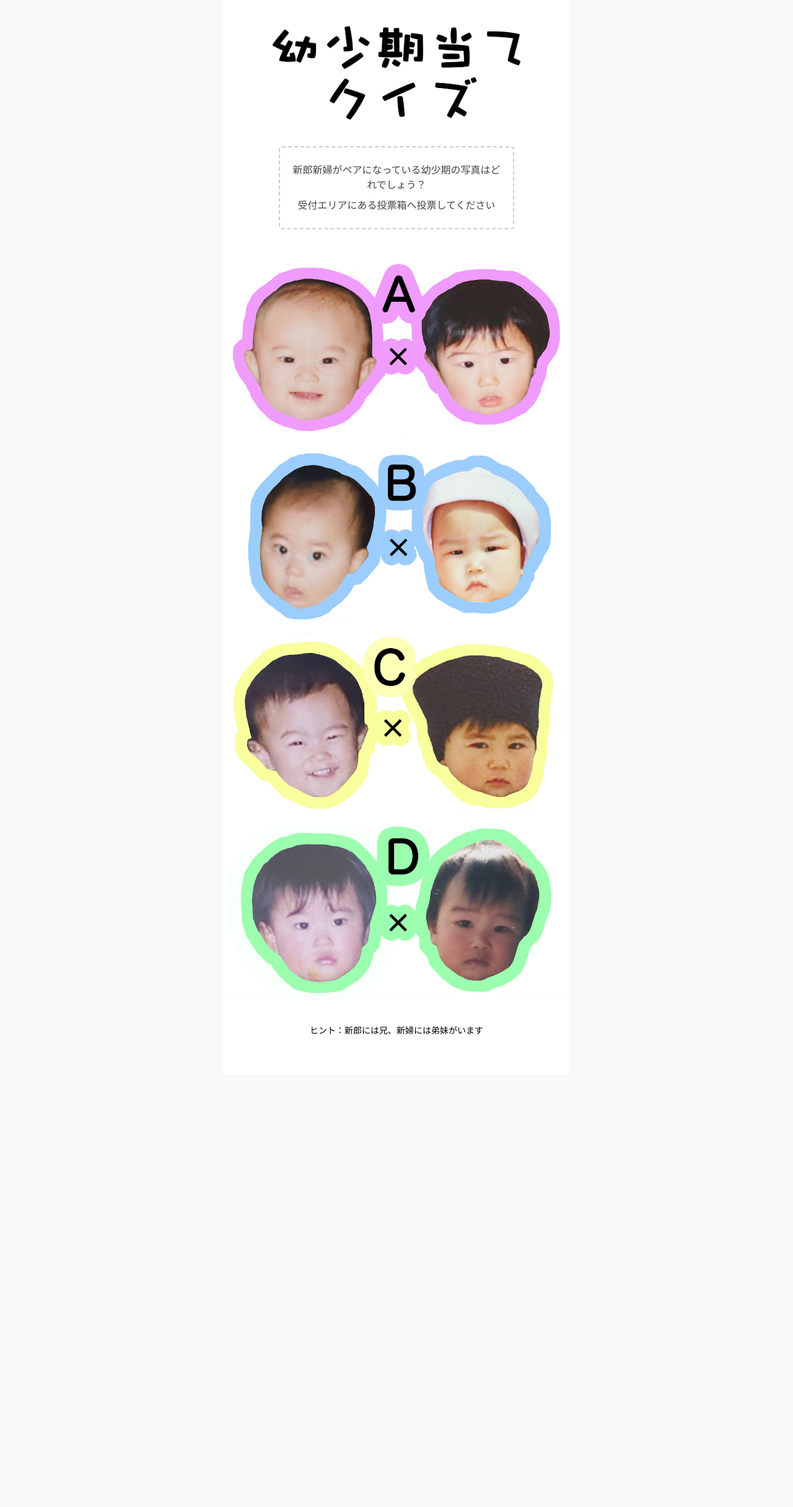
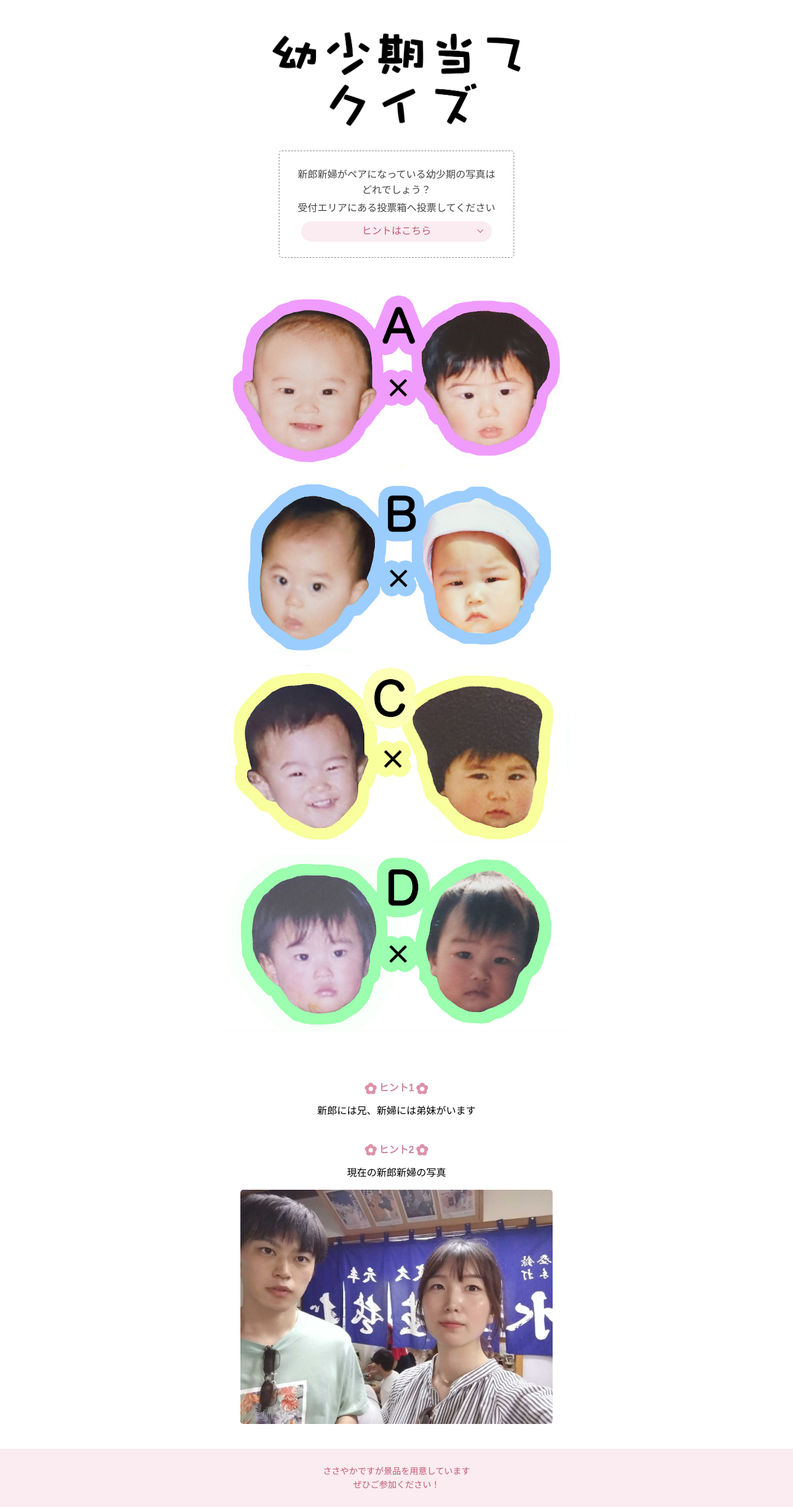
Before and after one commit to apricotn18/weddingquiz, a React app: page / in a window 1280 px wide. Shown: the part 69-2501 px from the top of the page at 62% size. Before the commit the page ends 1803 px from the top, so only its background shows below. Built offline with nearby package versions, Linux system fonts and the light colour scheme.

Commit message:
complete

```diff
--- a/src/index.js
+++ b/src/index.js
@@ -1,47 +1,15 @@
 import React from "react";
 import ReactDOM from "react-dom/client";
-import { BrowserRouter, Routes, Route } from "react-router-dom";
 import "./reset.scss";
 import "./style.scss";
-import image1 from "./img/1.jpg";
-import image2 from "./img/2.jpg";
-import image4 from "./img/4.jpg";
-import image5 from "./img/5.jpg";
-import image7 from "./img/7.jpg";
-import image8 from "./img/8.jpg";
 import imageNoren from "./img/noren.png";
 import imageTitle from "./img/quiztitle.png";
 import imageA from "./img/A.png";
 import imageB from "./img/B.png";
 import imageC from "./img/C.png";
 import imageD from "./img/D.png";
-
-const list = [
-	{
-		image: image1,
-		text: "【表参道駅 A2出口】から地上に出ます。",
-	},
-	{
-		image: image2,
-		text: "地上へ上がると、すぐ右手にApple Storeがあります。真っすぐ進み、Apple Storeの角を右に曲がってください。",
-	},
-	{
-		image: image4,
-		text: "約100m先の左手にflying tigerがあります。その角を左に曲がってください。",
-	},
-	{
-		image: image5,
-		text: "曲がるとすぐ左手にAfternoon Teaがあります。Afternoon Teaの前にあるT字路を右に曲がってください。",
-	},
-	{
-		image: image7,
-		text: "約100m先の右手に杉養蜂園があります。その角を右に曲がってください。",
-	},
-	{
-		image: image8,
-		text: "左手に「CHARMANT SCENA」という看板が見えます。到着です！！",
-	}
-];
+import imageFlower from "./img/flower.png";
+import imageHint2 from "./img/hint2.jpg";
 
 const root = ReactDOM.createRoot(document.getElementById("root"));
 root.render(
@@ -50,31 +18,6 @@ root.render(
 	</>
 );
 
-function Home () {
-	return (
-		<>
-			<div className="map">
-				<a href="https://maps.app.goo.gl/4UDZJjF2KyMrZHZM9">
-					<span>Google Mapはこちら</span>
-				</a>
-			</div>
-			<div className="wrapper">
-				<header>
-					<h1><span>笠原家・野崎家</span><br />シャルマンシーナ東京 道案内</h1>
-				</header>
-				<ul>
-					{list.map((item, index) =>
-					<li key={index}>
-						<div><img src={item.image} width="540" alt="道案内" /></div>
-						<p>{item.text}</p>
-					</li>
-					)}
-				</ul>
-			</div>
-		</>
-	);
-}
-
 function Quiz () {
 	return (
 		<>
@@ -82,10 +25,14 @@ function Quiz () {
 				<header className="quizHeader">
 					<img src={imageNoren} className="noren" width="540" alt="幼少期当てクイズ" />
 					<h1 className="title"><img src={imageTitle} width="540" alt="幼少期当てクイズ" /></h1>
-					<div className="textWrapper">
-						<div className="text">新郎新婦がペアになっている幼少期の写真はどれでしょう？<br /><span>受付エリアにある投票箱へ投票してください</span></div>
+				</header>
+				<div className="textWrapper">
+					<div className="text">
+						新郎新婦がペアになっている幼少期の写真はどれでしょう？
+						<span>受付エリアにある投票箱へ投票してください</span>
+						<a href="#hint">ヒントはこちら</a>
 					</div>
-				</header>
+				</div>
 				<ul>
 					<li className="A">
 						<div><img src={imageA} width="540" alt="" /></div>
@@ -100,8 +47,19 @@ function Quiz () {
 						<div><img src={imageD} width="540" alt="" /></div>
 					</li>
 				</ul>
-				<div className="hint">ヒント：新郎には兄、新婦には弟妹がいます</div>
+				<div id="hint" className="hint1">
+					<h2><img src={imageFlower} className="flower" width="16" alt="" />ヒント1<img src={imageFlower} className="flower" width="16" alt="" /></h2>
+					<p>新郎には兄、新婦には弟妹がいます</p>
+				</div>
+				<div className="hint2">
+					<h2><img src={imageFlower} className="flower" width="16" alt="" />ヒント2<img src={imageFlower} className="flower" width="16" alt="" /></h2>
+					<p>現在の新郎新婦の写真</p>
+					<div className="hintimagewrapper"><img src={imageHint2} className="hintimage" width="16" alt="" /></div>
+				</div>
 			</div>
+			<footer>
+				<small>ささやかですが景品を用意しています<br />ぜひご参加ください！</small>
+			</footer>
 		</>
 	);
 }
--- a/src/reset.scss
+++ b/src/reset.scss
@@ -7,6 +7,7 @@ html, body, div, span, applet, object, iframe, h1, h2, h3, h4, h5, h6, p, blockq
 	vertical-align: baseline;
 	line-height: 1.4;
 	background: transparent;
+	scroll-behavior: smooth;
 }
 html {
 	font-size: 62.5%;
--- a/src/style.scss
+++ b/src/style.scss
@@ -5,9 +5,8 @@
 }
 
 body {
-	color: #65837F;
 	text-align: center;
-	background-color: #f8f8f8;
+	font-size: 16px;
 }
 
 .wrapper {
@@ -15,46 +14,11 @@ body {
 	margin: 0 auto;
 }
 
-.map {
-	color: #fff;
-	background-color: #65837F;
-
-	a {
-		display: block;
-		padding: 10px 0 9px;
-		font-size: 12px;
-		text-decoration: underline;
-		color: #fff;
-	}
-
-	span {
-		position: relative;
-		padding-right: 5px;
-
-		&::after {
-			position: absolute;
-			top: 50%;
-			right: 0;
-			display: inline-block;
-			width: 5px;
-			height: 5px;
-			content: "";
-			border-top: 1px solid;
-			border-right: 1px solid;
-			transform: rotate(45deg) translateY(-4px);
-		}
-	}
-}
-
 header {
 	padding: 20px 0 0;
 
 	h1 {
 		font-size: 24px;
-
-		span {
-			font-size: 16px;
-		}
 	}
 
 	img {
@@ -68,7 +32,6 @@ ul {
 
 	li {
 		text-align: left;
-		font-size: 16px;
 		color: #3b5a56;
 
 		&:nth-child(n+2) {
@@ -96,11 +59,6 @@ ul {
 	.quizHeader {
 		padding: 0;
 		color: #000;
-
-		span {
-			display: block;
-			padding-top: 10px;
-		}
 	}
 
 	.noren {
@@ -111,7 +69,7 @@ ul {
 	.title {
 		max-width: 400px;
 		margin: auto;
-		padding: 30px 20px 43px;
+		padding: 40px 20px 40px;
 	}
 
 	.textWrapper {
@@ -119,14 +77,44 @@ ul {
 		margin: auto;
 		padding: 0 20px;
 		box-sizing: border-box;
+
+		span {
+			display: block;
+			padding-top: 5px;
+		}
+
+		a {
+			position: relative;
+			display: flex;
+			justify-content: center;
+			align-items: center;
+			padding: 5px;
+			margin: 10px 10px 0;
+			color: #c05978;
+			background-color: rgba(238, 191, 205, .3);
+			border-radius: 30px;
+
+			&::after {
+				position: absolute;
+				right: 17px;
+				top: 12px;
+				content: "";
+				display: inline-block;
+				width: 6px;
+				height: 6px;
+				margin-left: 5px;
+				border-right: 1.5px solid;
+				border-bottom: 1.5px solid;
+				transform: rotate(45deg) translateY(-2.5px);
+			}
+		}
 	}
 
 	.text {
-		padding: 25px 20px;
+		padding: 25px;
 		color: #444;
-		font-size: 16px;
-		line-height: 1.5;
-		border: 2px dashed #ccc;
+		line-height: 1.6;
+		border: 1px dashed #8a8a8a;
 		border-radius: 5px;
 	}
 
@@ -134,12 +122,17 @@ ul {
 		width: 100%;
 	}
 
+	img.flower {
+		width: 19px;
+		margin: 0 4px;
+	}
+
 	ul {
 		padding: 0 0 30px;
 	}
 
 	.A {
-		padding-top: 40px;
+		padding-top: 45px;
 	}
 
 	.B {
@@ -154,8 +147,42 @@ ul {
 		padding-top: 20px;
 	}
 
-	.hint {
-		padding: 10px 0 60px;
+	.hint1 {
+		padding: 50px 0 0;
 		color: #000;
 	}
+
+	.hint2 {
+		padding: 40px 0;
+		color: #000;
+	}
+
+	h2 {
+		display: flex;
+		justify-content: center;
+		align-items: center;
+		color: #cd869d;
+
+		+ p {
+			margin-top: 15px;
+		}
+	}
+
+	.hintimage {
+		margin-top: 15px;
+	}
+
+	.hintimage {
+		width: 90%;
+		border-radius: 5px;
+		overflow: hidden;
+	}
 }
+
+footer {
+	padding: 25px;
+	color: #c05978;
+	background-color: rgba(238, 191, 205, .3);
+	font-size: 14px;
+	line-height: 1.6;
+}
```
Also changed, not shown: src/img/flower.png (added), src/img/hint2.jpg (added).
